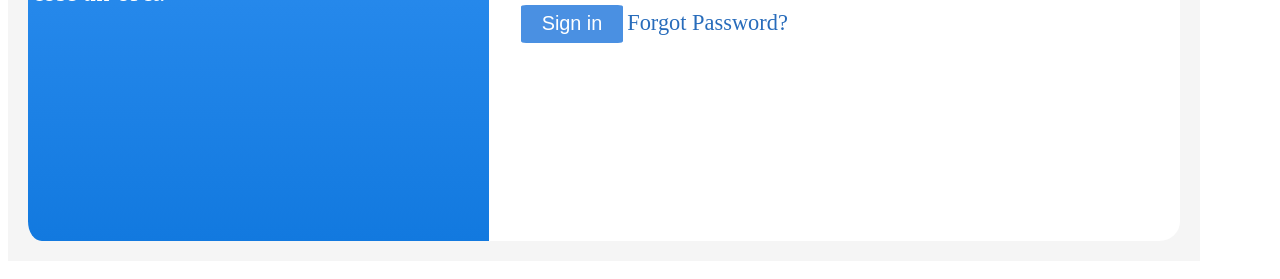
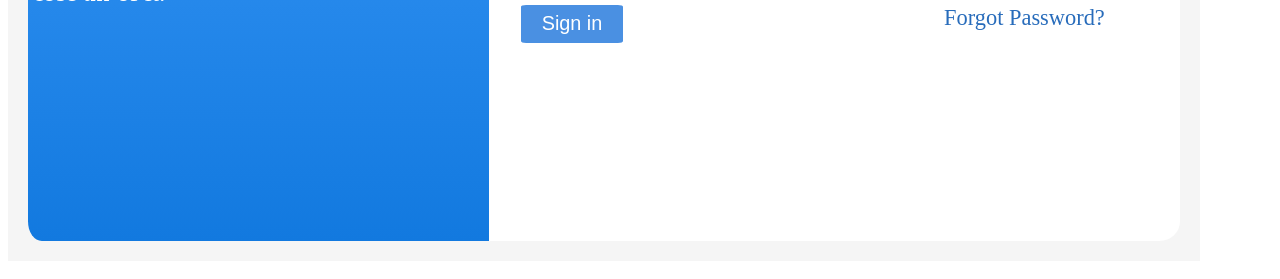
Before and after one commit to jkelley678/lab5-css-foundations, a plain HTML site: page docs/index.html in a window 1280 px wide. Shown: the part 435-714 px from the top of the page. Drawn offline with Linux system fonts and the light colour scheme.

Commit message:
Completed design formatting

```diff
--- a/docs/index.html
+++ b/docs/index.html
@@ -22,12 +22,12 @@
                             <label id="password-input" for="PASSWORD">Password</label>
                             <input type="password" name="password" id="PASSWORD" placeholder="Enter your password" required>
                         </form-field>
-                        <form-field>
+                        <form-action>
                             <button type="submit">Sign in</button>
-                        </form-field>
-                        <password-recover>
-                            <a href="#forgot_pass">Forgot Password?</a>
-                        </password-recover>
+                            <password-recover>
+                                <a href="#forgot_pass">Forgot Password?</a>
+                            </password-recover>
+                        </form-action>
                     </form>
                 </section>
             </div>
--- a/docs/style.css
+++ b/docs/style.css
@@ -82,13 +82,18 @@ button{
     color: white;
     border-radius:5% 5% 5% 5%;
 }
+form-action{
+    display: flex;
+    justify-content: space-between;
+}
 button:hover{
     background-color:#772fea;
     border-color:#772fea;
     color: white;
 }
 password-recover a{
-
+    display:flex;
+    align-items:flex-end;
     font-size: 1.75vw;
     color: #286cbb;
     text-decoration:none;
```
